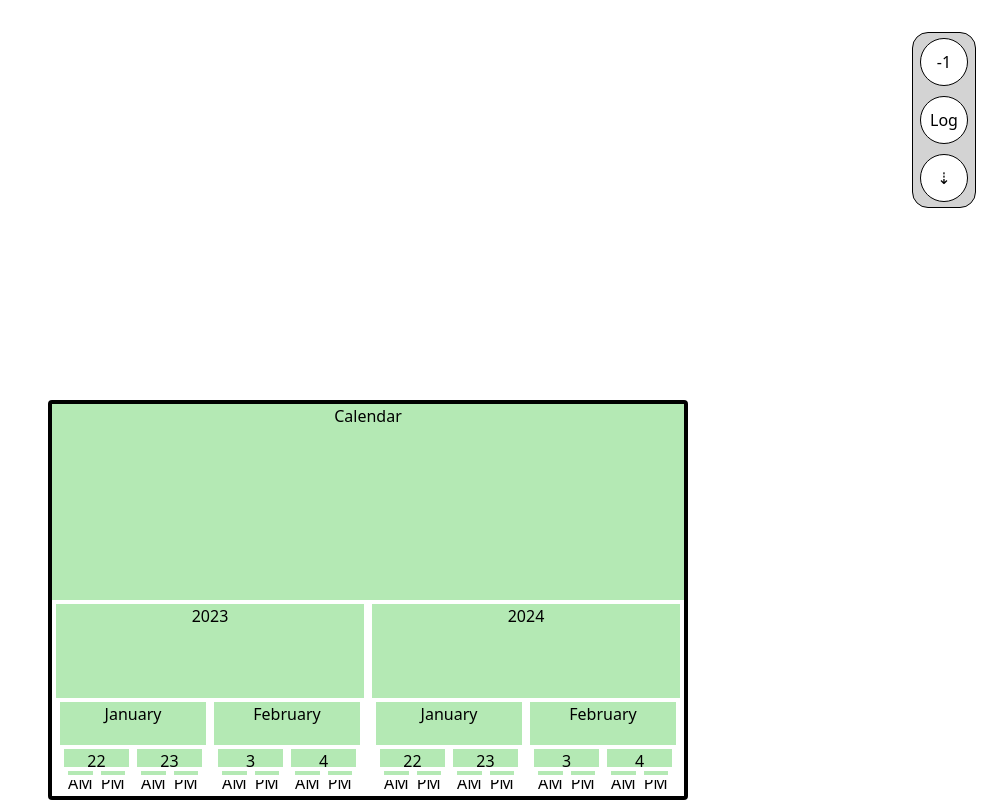
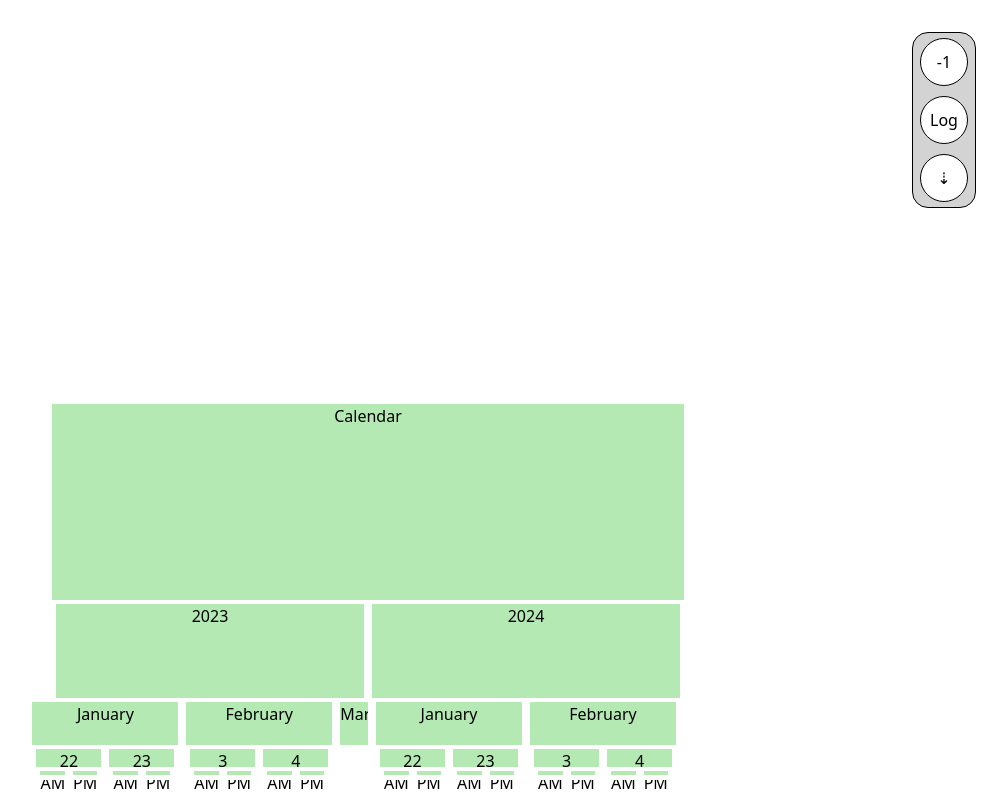
Before and after one commit to RandonSRProctor/nested-data-ui, a React (Create React App) app: page / in a window 1280 px wide. Shown: the whole page, without its empty margins (272-1279 px from the left). Built offline with nearby package versions, Linux system fonts and the light colour scheme; the HTML template or start-up script is replaced by a standard one.

Commit message:
Slight redesign.

```diff
--- a/src/NodeCard/Card.css
+++ b/src/NodeCard/Card.css
@@ -17,7 +17,7 @@
   height: 50vh;
   width: 50%;
   border-width: 0.25rem;
-  border-color: black;
+  border-color: white;
 }
 
 .Card--selected {
@@ -25,12 +25,14 @@
   width: 100vw;
   border-width: 0rem;
   border-color: white;
+  background-color: white;
 }
 .Card--focused {
   height: 100vh;
   width: 100vw;
   border-width: 0rem;
   border-color: white;
+  background-color: white;
 }
 
 .Card--neglected {
--- a/src/testObject.ts
+++ b/src/testObject.ts
@@ -44,6 +44,7 @@ export const testObject = {
         },
       },
     },
+    March: {},
   },
   2024: {
     January: {
```
